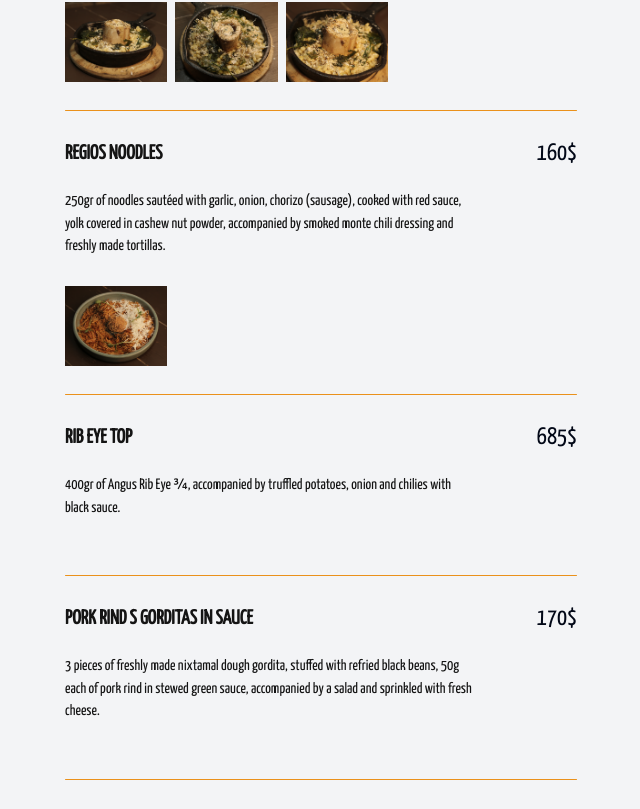
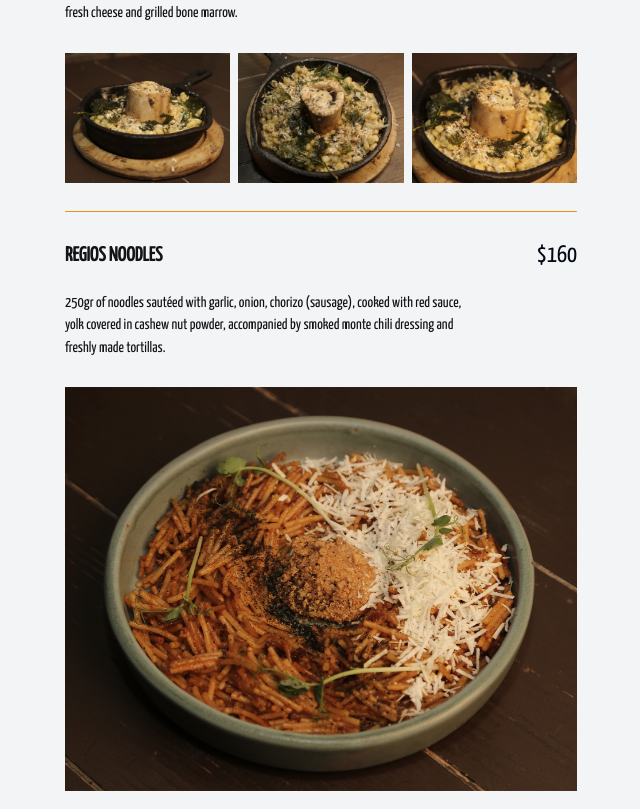
Before and after one commit to pedroduranc1/rest-menu, a React (Vite) app: page / in a window 1280 px wide. Shown: the part 824-1633 px from the top of the page, without its empty margins (319-959 px from the left). Built offline with nearby package versions, Linux system fonts and the light colour scheme.

Commit message:
pruebas pd

```diff
--- a/src/components/main-es/SelectedOption/SelectedOption.jsx
+++ b/src/components/main-es/SelectedOption/SelectedOption.jsx
@@ -6,7 +6,6 @@ import { filtrarPlatosPorTipo } from "../../../utils/func";
 import { Separador } from "../../ui/Separador";
 import Botella from "../../../assets/Botella.svg";
 import Shot from "../../../assets/Shot.svg";
-import { ChevronLeft, ChevronRight } from "lucide-react";
 import { ImagenesPlato } from "../../ui/ImagenesPlato";
 
 export const SelectedOption = ({ leng, option }) => {
--- a/src/components/ui/CardPlato.jsx
+++ b/src/components/ui/CardPlato.jsx
@@ -25,7 +25,7 @@ export const CardPlato = ({
             {
               !isDestilado && (
                 <h2 className="text-2xl">
-                  {price}$
+                  ${price}
                 </h2>
               )
             }
--- a/src/components/ui/ImagenesPlato.jsx
+++ b/src/components/ui/ImagenesPlato.jsx
@@ -1,12 +1,30 @@
-import React, { useState } from 'react';
+import React, { useEffect, useState } from 'react';
 import { ChevronLeft, ChevronRight, Minimize2 } from 'lucide-react';
 
 export const ImagenesPlato = ({ imagenes }) => {
     const [isBigImagen, setisBigImagen] = useState(false);
     const [setBigImage, setsetBigImage] = useState(null);
     const [indexImg, setindexImg] = useState(0);
-    const [isLeftBlock, setisLeftBlock] = useState(false)
-    const [isRightBlock, setisRightBlock] = useState(false)
+    const [isLeftBlock, setisLeftBlock] = useState(false);
+    const [isRightBlock, setisRightBlock] = useState(false);
+    const [isVideo, setIsVideo] = useState(false);
+    const [videoUrl, setVideoUrl] = useState("");
+
+    const esArchivoMP4 = (nombreArchivo) => {
+        // Obtén la extensión del archivo
+
+        var extension = nombreArchivo.split('.').pop().toLowerCase();
+
+        // Verifica si la extensión es "mp4"
+        return extension === 'mp4';
+    }
+
+    useEffect(() => {
+        if (imagenes && esArchivoMP4(imagenes[0])) {
+            setIsVideo(true);
+            setVideoUrl(imagenes[0]);
+        }
+    }, [imagenes]);
 
     const handleClickImage = (imagen, index) => {
         setisBigImagen(true);
@@ -17,48 +35,71 @@ export const ImagenesPlato = ({ imagenes }) => {
     const moverIzq = () => {
         if (indexImg > 0) {
             setindexImg(indexImg - 1);
-            setisRightBlock(false)
+            setisRightBlock(false);
         }
     };
 
     const moverDer = () => {
         if (indexImg < imagenes.length - 1) {
             setindexImg(indexImg + 1);
-            setisLeftBlock(false)
-
+            setisLeftBlock(false);
         }
     };
 
     return (
         <>
-            {isBigImagen ? (
-                <div className="w-full relative h-[300px]  mt-5">
+            {isBigImagen && !isVideo ? (
+                <div className="w-full relative h-auto aspect-video mt-5">
                     <ChevronLeft
                         onClick={moverIzq}
-                        className="absolute text-gray-400 -left-[10%] top-[50%]"
+                        className="absolute text-gray-400 w-10 h-10 cursor-pointer -left-[10%] top-[45%]"
                     />
 
                     <div className='w-full relative h-full'>
-                        <Minimize2 onClick={()=> setisBigImagen(false)} className='absolute top-3 bg-white rounded-md text-orange-500 cursor-pointer right-3'/>
-                    <img src={imagenes[indexImg]} className="w-full h-full" alt="" />
+                        <Minimize2 onClick={() => setisBigImagen(false)} className='absolute top-3 w-7 h-7 p-1 bg-black/40 rounded-md text-white cursor-pointer right-3' />
+                        <img key={indexImg} src={imagenes[indexImg]} className="w-full h-full" alt="" />
                     </div>
 
                     <ChevronRight
                         onClick={moverDer}
-                        className="absolute text-gray-400 -right-[10%] top-[50%]"
+                        className="absolute text-gray-400 w-10 h-10 cursor-pointer -right-[10%] top-[45%]"
                     />
                 </div>
             ) : (
                 <div className="w-full flex space-x-2 mt-2">
+                    {
+                        imagenes?.length > 1 ? (
+                            <>
                                 {imagenes?.map((imagen, index) => (
                                     <div
                                         key={index}
                                         onClick={() => handleClickImage(imagen, index)}
-                            className="w-[20%] cursor-pointer h-[80px]"
+                                        className="grid cursor-pointer grid-flow-col"
                                     >
-                            <img src={imagen} className="w-full h-full" alt="" />
+                                        <img key={index} src={imagen} className="w-full h-full" alt="" />
                                     </div>
                                 ))}
+                            </>) : (<>
+                                {
+                                    imagenes && !isVideo && (
+                                        <div className='w-full relative h-full'>
+                                            <img key={indexImg} src={imagenes[indexImg]} className="w-full h-full" alt="" />
+                                        </div>
+                                    )
+                                }
+                            </>)
+                    }
+                    {
+                        imagenes && (<>
+                            {
+                                esArchivoMP4(imagenes[0]) &&
+                                (<div className='w-full relative h-full'>
+                                    <video key={imagenes[0]} controls src={imagenes[0]} ></video>
+                                </div>)
+                            }
+                        </>)
+
+                    }
                 </div>
             )}
         </>
--- a/src/data/menuEn.js
+++ b/src/data/menuEn.js
@@ -56,6 +56,8 @@ import TINTODEBARRIO2 from "../assets/comidaImagenes/TINTODEBARRIO2.jpg";
 import TINTODEBARRIO3 from "../assets/comidaImagenes/TINTODEBARRIO3.jpg";
 
 //../assets/comidaImagenes/
+//VIDEO
+import gorditasNata from "../assets/videos/gorditasNata.mp4";
 
 export const menu = {
   APPETIZERS: [
@@ -243,7 +245,10 @@ export const menu = {
     {
       nombre: "CREAM GORDITA",
       price: 179,
-      descripcion: `3 pieces of spongy gorditas accompanied by agave honey, hazelnut butter, red fruit sauce and caramel snow.`
+      descripcion: `3 pieces of spongy gorditas accompanied by agave honey, hazelnut butter, red fruit sauce and caramel snow.`,
+      imagenes:[
+        gorditasNata
+      ]
     }
   ],
   SAUCES: [
--- a/src/data/menuEs.js
+++ b/src/data/menuEs.js
@@ -55,6 +55,9 @@ import TINTODEBARRIO1 from "../assets/comidaImagenes/TINTODEBARRIO1.jpg";
 import TINTODEBARRIO2 from "../assets/comidaImagenes/TINTODEBARRIO2.jpg";
 import TINTODEBARRIO3 from "../assets/comidaImagenes/TINTODEBARRIO3.jpg";
 
+//VIDEO
+import gorditasNata from "../assets/videos/gorditasNata.mp4";
+
 export const menu = {
   BOTANAS: [
     {
@@ -369,11 +372,7 @@ export const menu = {
       info: "",
       price: 179,
       imagenes: [
-        "https://img.freepik.com/foto-gratis/primer-plano-carne-asada-salsa-verduras-patatas-fritas-plato-sobre-mesa_181624-35847.jpg?size=626&ext=jpg&uid=R16606400&semt=ais",
-        "https://img.freepik.com/foto-gratis/filete-pollo-cubierto-sesamo-blanco-guisantes-tomates-brocoli-calabaza-plato-blanco_1150-24770.jpg?size=626&ext=jpg&uid=R16606400&semt=ais",
-        "https://img.freepik.com/foto-gratis/surtido-plano-deliciosa-comida-brasilena_23-2148739179.jpg?size=626&ext=jpg&uid=R16606400&semt=ais",
-        "https://img.freepik.com/foto-gratis/composicion-deliciosa-comida-brasilena-alto-angulo_23-2148739223.jpg?size=626&ext=jpg&uid=R16606400&semt=ais",
-        "https://img.freepik.com/fotos-premium/picanha-patatas-fritas-ensalada-catupiry_538646-5746.jpg?size=626&ext=jpg&uid=R16606400&semt=ais",
+        gorditasNata
       ],
     },
   ],
```
Also changed, not shown: 1 other file (tests, documents, lock files or other folders). Lines whose indentation alone changed are shown as unchanged.
